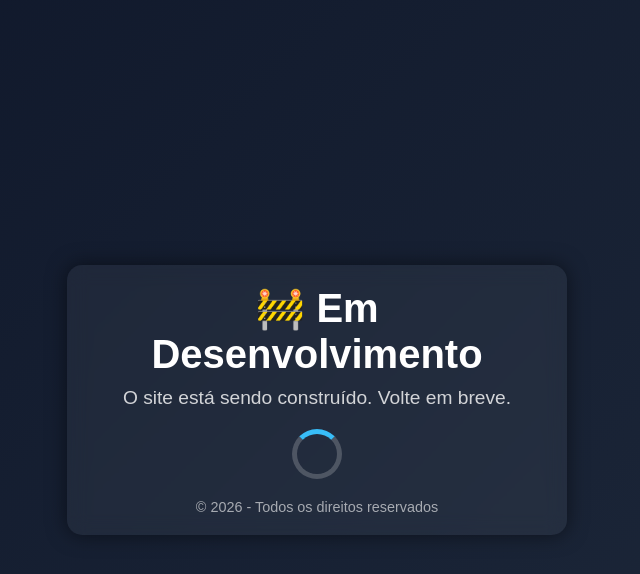
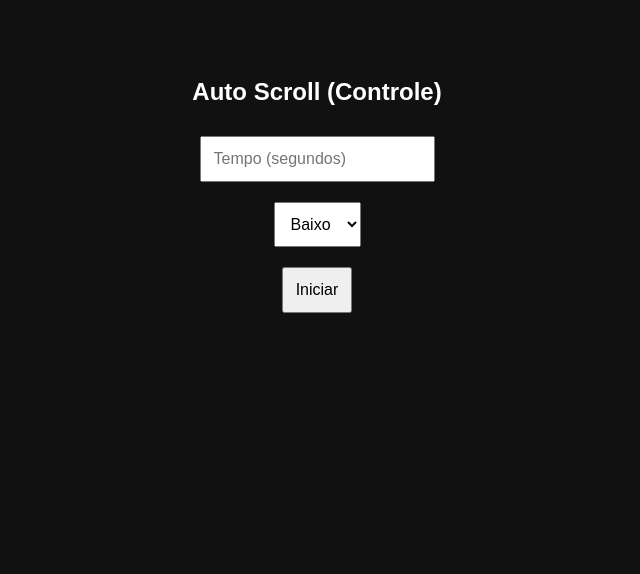
Before and after one commit to lleonardo553/Leonardo-games, a plain HTML site: page index.html in a window 1280 px wide. Shown: the whole page, without its empty margins (323-963 px from the left). Drawn offline with Linux system fonts and the light colour scheme.

Commit message:
Update index.html

```diff
--- a/index.html
+++ b/index.html
@@ -1,81 +1,52 @@
 <!DOCTYPE html>
 <html lang="pt-BR">
 <head>
-  <meta charset="UTF-8">
-  <meta name="viewport" content="width=device-width, initial-scale=1.0">
-  <title>Site em Desenvolvimento</title>
-  <style>
-    * {
-      margin: 0;
-      padding: 0;
-      box-sizing: border-box;
-      font-family: Arial, sans-serif;
-    }
+<meta charset="UTF-8">
+<title>Auto Scroll Controller</title>
 
-    body {
-      height: 100vh;
-      background: linear-gradient(135deg, #0f172a, #1e293b);
-      color: #fff;
-      display: flex;
-      justify-content: center;
-      align-items: center;
-      text-align: center;
-    }
+<style>
+body {
+  font-family: Arial;
+  background: #111;
+  color: white;
+  text-align: center;
+  padding-top: 50px;
+}
 
-    .container {
-      max-width: 500px;
-      padding: 20px;
-      background: rgba(255,255,255,0.05);
-      border-radius: 15px;
-      backdrop-filter: blur(10px);
-      box-shadow: 0 0 20px rgba(0,0,0,0.5);
-    }
+input, select, button {
+  padding: 12px;
+  margin: 10px;
+  font-size: 16px;
+}
+</style>
+</head>
 
-    h1 {
-      font-size: 2.5rem;
-      margin-bottom: 10px;
-    }
-
-    p {
-      font-size: 1.2rem;
-      opacity: 0.8;
-      margin-bottom: 20px;
-    }
-
-    .loader {
-      width: 50px;
-      height: 50px;
-      border: 5px solid rgba(255,255,255,0.2);
-      border-top: 5px solid #38bdf8;
-      border-radius: 50%;
-      animation: spin 1s linear infinite;
-      margin: 0 auto;
-    }
-
-    @keyframes spin {
-      0% { transform: rotate(0deg); }
-      100% { transform: rotate(360deg); }
-    }
-
-    footer {
-      margin-top: 20px;
-      font-size: 0.9rem;
-      opacity: 0.6;
-    }
-  </style>
-</head>
 <body>
 
-  <div class="container">
-    <h1>🚧 Em Desenvolvimento</h1>
-    <p>O site está sendo construído. Volte em breve.</p>
+<h2>Auto Scroll (Controle)</h2>
 
-    <div class="loader"></div>
+<input type="number" id="tempo" placeholder="Tempo (segundos)"><br>
 
-    <footer>
-      © 2026 - Todos os direitos reservados
-    </footer>
-  </div>
+<select id="direcao">
+  <option value="down">Baixo</option>
+  <option value="up">Cima</option>
+</select><br>
+
+<button onclick="enviar()">Iniciar</button>
+
+<script>
+function enviar() {
+  let tempo = document.getElementById("tempo").value;
+  let direcao = document.getElementById("direcao").value;
+
+  // Comunicação com app Android
+  if (window.Android) {
+    Android.startScroll(tempo, direcao);
+  } else {
+    alert("Isso só funciona no app!");
+  }
+}
+</script>
 
 </body>
 </html>
```
